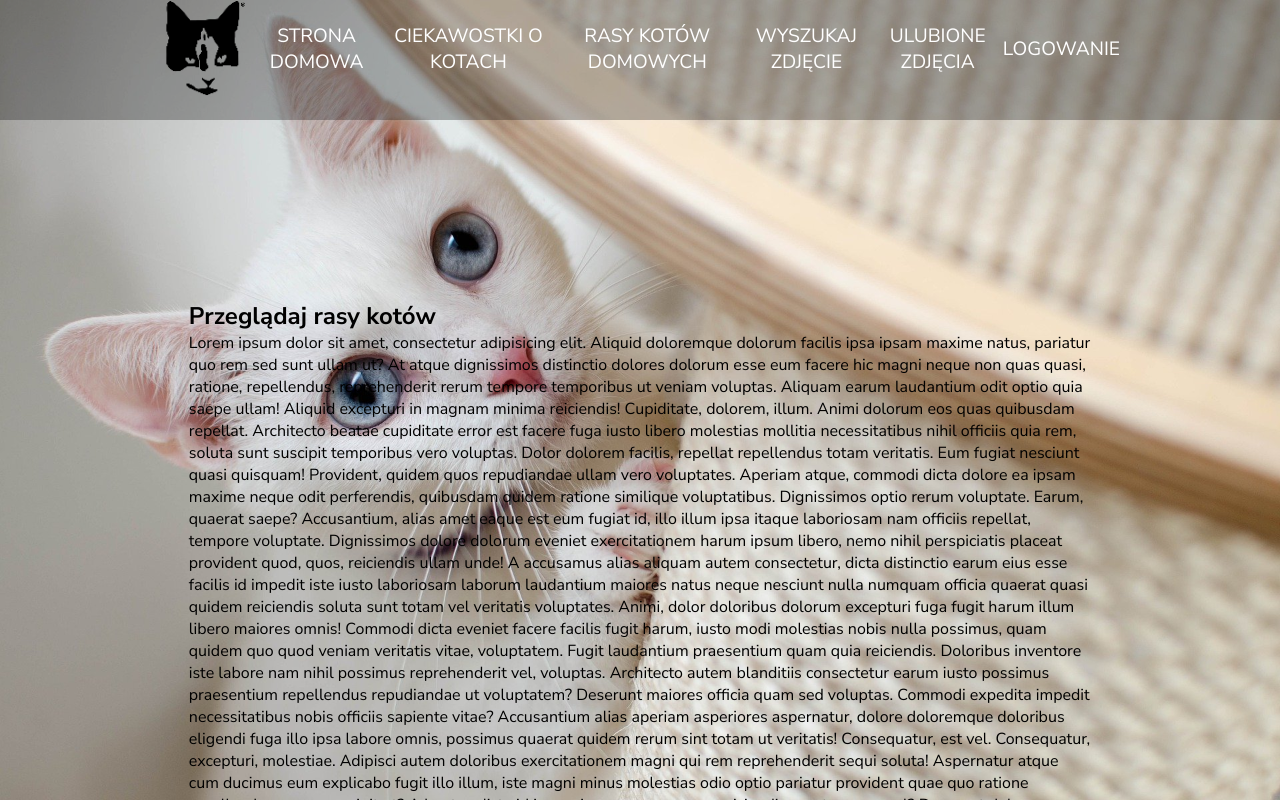
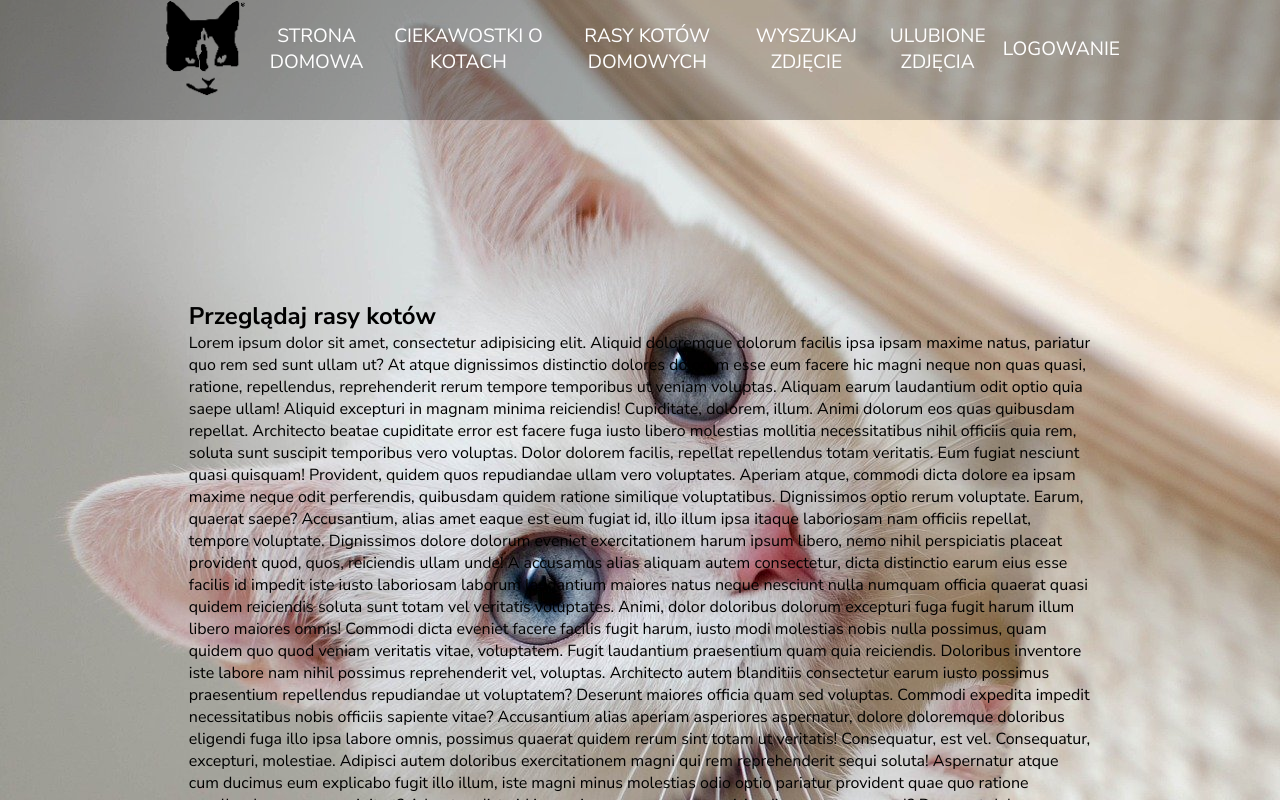
Before and after one commit to MaciejGazdecki/Cat-s-App, a React app: page /rasy-kotow-domowych in a window 1280 px wide. Shown: the top 800 px of the page. Built offline with nearby package versions, Linux system fonts and the light colour scheme.

Commit message:
creating new branch back up at this point

```diff
--- a/src/js/App/App.js
+++ b/src/js/App/App.js
@@ -14,10 +14,8 @@ function  App () {
     const style = {
         backgroundImage: `url('${Cat}')`
     };
-    const regex = /\?/;
     return (
             <Router>
-                <Switch>
                 <div className={'backgroundWrapper'} style={style}>
                     <Navigation/>
                     <Route path="/" exact component={HomePage}/>
@@ -28,7 +26,6 @@ function  App () {
                     <Route path='/logowanie' component={LoginPage}/>
                     <Footer/>
                 </div>
-                </Switch>
             </Router>
     )
 }
--- a/src/js/App/_App.scss
+++ b/src/js/App/_App.scss
@@ -1,19 +1,13 @@
 @import "../../sass/layout/mixins";
 
 .backgroundWrapper {
-  -webkit-background-size: cover !important;
-  -moz-background-size: cover;
-  -o-background-size: cover;
-  background-size: cover;
   background-attachment: fixed !important;
   position: static !important;
   z-index: -1 !important;
   background-position-x: 30%;
   background-position-y: 30%;
-  height: 100%;
   @include all-big-screens {
     background-position-x: 0;
     background-position-y: 0;
-
   }
 }
```
